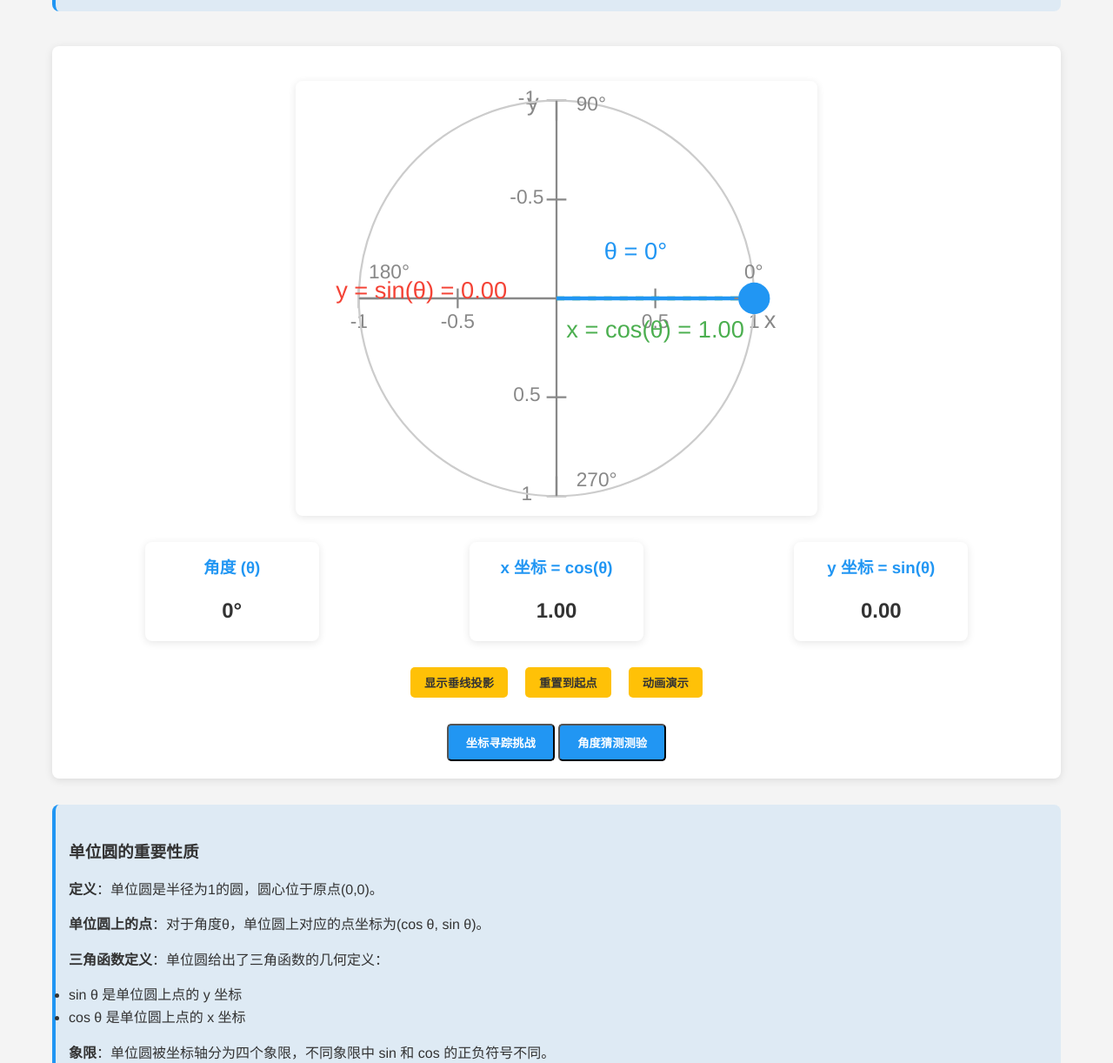
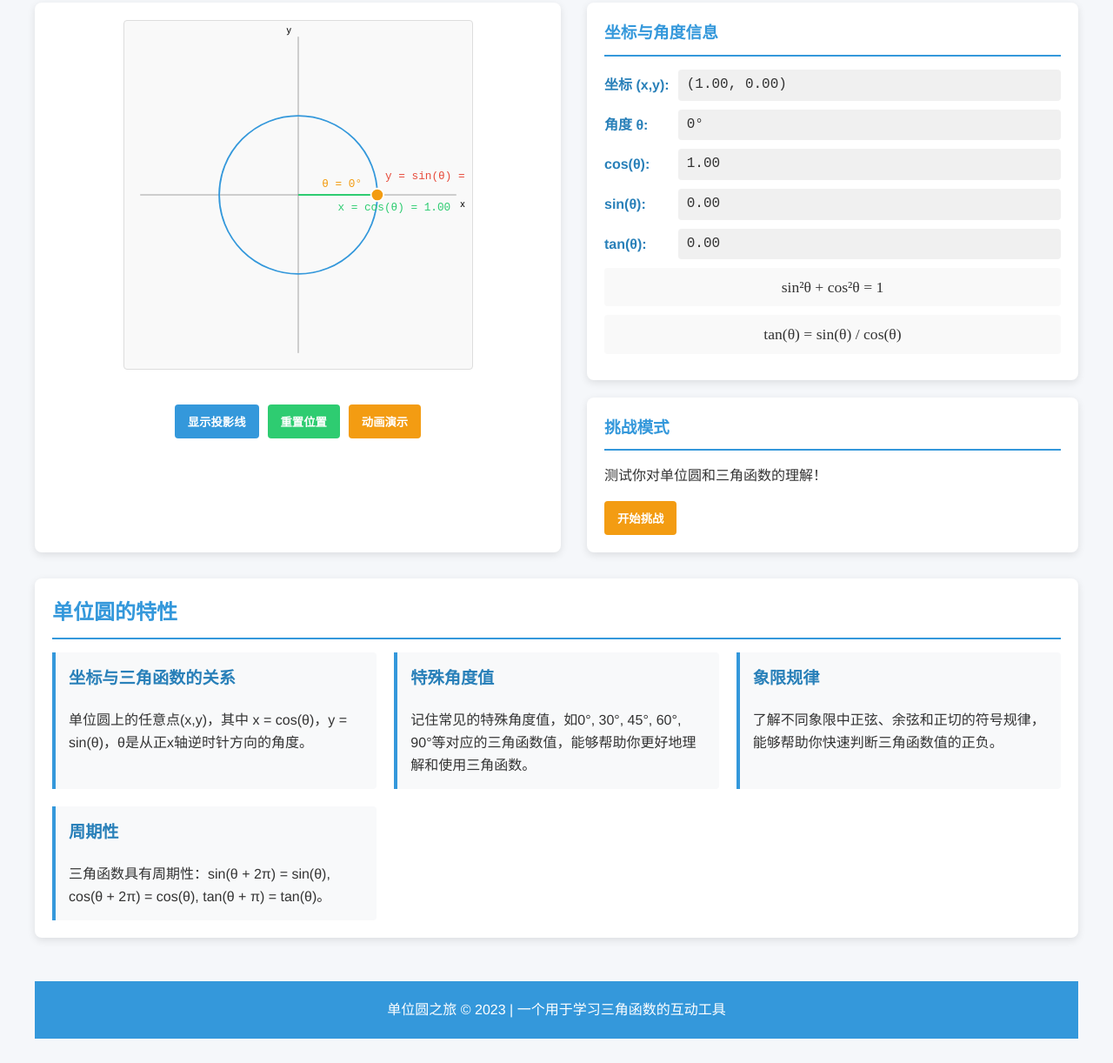
Before and after one commit to yszxh/-SVG-, a plain HTML site: page unit-circle.html in a window 1280 px wide. Shown: the part 433-1655 px from the top of the page at 87% size. Drawn offline with Linux system fonts and the light colour scheme.

Commit message:
添加单位圆之旅HTML文件

```diff
--- a/unit-circle.html
+++ b/unit-circle.html
@@ -1,277 +1,143 @@
 <!DOCTYPE html>
-<html lang="zh">
+<html lang="zh-CN">
 <head>
     <meta charset="UTF-8">
     <meta name="viewport" content="width=device-width, initial-scale=1.0">
-    <title>单位圆之旅 - 三角函数动画学习</title>
-    <link rel="stylesheet" href="css/style.css">
-    <style>
-        .canvas-container {
-            display: flex;
-            justify-content: center;
-            margin: 20px 0;
-        }
-        #unit-circle-canvas {
-            width: 100%;
-            max-width: 600px;
-            height: 500px;
-        }
-        .coordinates-info {
-            display: flex;
-            justify-content: space-around;
-            flex-wrap: wrap;
-            margin: 20px 0;
-        }
-        .info-box {
-            background-color: white;
-            padding: 15px;
-            border-radius: 8px;
-            box-shadow: var(--box-shadow);
-            margin: 10px;
-            min-width: 200px;
-            text-align: center;
-        }
-        .info-box h3 {
-            margin-top: 0;
-            color: var(--primary-color);
-        }
-        .value {
-            font-size: 24px;
-            font-weight: bold;
-            color: var(--dark-color);
-        }
-        .challenge-container {
-            text-align: center;
-            margin-top: 30px;
-        }
-        #challenge-btn {
-            margin-bottom: 15px;
-        }
-        .controls-container {
-            display: flex;
-            justify-content: center;
-            gap: 20px;
-            margin: 20px 0;
-            flex-wrap: wrap;
-        }
-        .control-btn {
-            padding: 8px 16px;
-            background-color: var(--secondary-color);
-            color: var(--dark-color);
-            border: none;
-            border-radius: 5px;
-            cursor: pointer;
-            font-weight: bold;
-            transition: all 0.3s ease;
-        }
-        .control-btn:hover {
-            background-color: #FFA000;
-            transform: scale(1.05);
-        }
-        #target-coords, #target-angle {
-            font-weight: bold;
-            color: var(--primary-color);
-        }
-        .quiz-container {
-            margin-top: 20px;
-            padding: 15px;
-            background-color: #f9f9f9;
-            border-radius: 8px;
-            display: none;
-        }
-        .quiz-options {
-            display: flex;
-            flex-wrap: wrap;
-            justify-content: center;
-            gap: 10px;
-            margin-top: 15px;
-        }
-        .quiz-option {
-            padding: 10px 15px;
-            background-color: white;
-            border: 1px solid #ddd;
-            border-radius: 5px;
-            cursor: pointer;
-            transition: all 0.3s ease;
-        }
-        .quiz-option:hover {
-            background-color: #f0f0f0;
-        }
-        .quiz-option.correct {
-            background-color: rgba(76, 175, 80, 0.2);
-            border-color: var(--success-color);
-        }
-        .quiz-option.incorrect {
-            background-color: rgba(244, 67, 54, 0.2);
-            border-color: var(--danger-color);
-        }
-    </style>
+    <title>单位圆之旅 - 三角函数交互学习</title>
+    <link rel="stylesheet" href="css/unit-circle.css">
 </head>
 <body>
     <div class="container">
-        <header>
+        <header class="header">
             <h1>单位圆之旅</h1>
-            <p>熟悉单位圆，理解圆上点的坐标与角度的关系</p>
+            <p>通过互动学习，了解单位圆与三角函数的关系</p>
         </header>
 
-        <main>
-            <section class="intro">
-                <div class="info-panel">
-                    <h3>游戏说明</h3>
-                    <p>单位圆是半径为1的圆，圆心位于原点。在单位圆上，点的坐标(x,y)与角度θ有着密切的关系：</p>
-                    <p>x = cos(θ), y = sin(θ)</p>
-                    <p>通过拖动单位圆上的蓝色点，观察坐标如何变化，以及它们与角度的关系。尝试挑战和小测验，加深你的理解！</p>
-                </div>
+        <section class="instruction-box">
+            <h2>欢迎来到单位圆之旅</h2>
+            <p>单位圆是半径为1的圆，它在理解三角函数方面起着关键作用。在这个互动工具中，你可以通过拖动点来探索单位圆上的坐标与角度的关系。</p>
+            <p>当你移动圆上的点时，观察坐标(x,y)的变化。在单位圆上，x坐标即为cos(θ)，y坐标即为sin(θ)，其中θ是角度。通过这种方式，你可以直观地理解三角函数值随角度变化的规律。</p>
         </section>
 
-            <section class="game-container">
+        <div class="game-container">
             <div class="canvas-container">
-                    <svg id="unit-circle-canvas" viewBox="-110 -110 220 220">
+                <svg id="unit-circle-canvas" viewBox="-220 -220 440 440">
+                    <!-- 网格线将由JS动态生成 -->
+                    <g id="grid-lines"></g>
+
                     <!-- 坐标轴 -->
-                        <line x1="-100" y1="0" x2="100" y2="0" stroke="#888" stroke-width="1" />
-                        <line x1="0" y1="-100" x2="0" y2="100" stroke="#888" stroke-width="1" />
+                    <line class="axis" x1="-200" y1="0" x2="200" y2="0"></line>
+                    <line class="axis" x1="0" y1="-200" x2="0" y2="200"></line>
 
-                        <!-- 坐标轴标签 -->
-                        <text x="105" y="15" font-size="12" fill="#888">x</text>
-                        <text x="-15" y="-95" font-size="12" fill="#888">y</text>
-
-                        <!-- 刻度 -->
-                        <line x1="50" y1="-5" x2="50" y2="5" stroke="#888" stroke-width="1" />
-                        <text x="50" y="15" font-size="10" fill="#888" text-anchor="middle">0.5</text>
-
-                        <line x1="100" y1="-5" x2="100" y2="5" stroke="#888" stroke-width="1" />
-                        <text x="100" y="15" font-size="10" fill="#888" text-anchor="middle">1</text>
-
-                        <line x1="-50" y1="-5" x2="-50" y2="5" stroke="#888" stroke-width="1" />
-                        <text x="-50" y="15" font-size="10" fill="#888" text-anchor="middle">-0.5</text>
-
-                        <line x1="-100" y1="-5" x2="-100" y2="5" stroke="#888" stroke-width="1" />
-                        <text x="-100" y="15" font-size="10" fill="#888" text-anchor="middle">-1</text>
-
-                        <line x1="-5" y1="50" x2="5" y2="50" stroke="#888" stroke-width="1" />
-                        <text x="-15" y="52" font-size="10" fill="#888" text-anchor="middle">0.5</text>
-
-                        <line x1="-5" y1="100" x2="5" y2="100" stroke="#888" stroke-width="1" />
-                        <text x="-15" y="102" font-size="10" fill="#888" text-anchor="middle">1</text>
-
-                        <line x1="-5" y1="-50" x2="5" y2="-50" stroke="#888" stroke-width="1" />
-                        <text x="-15" y="-48" font-size="10" fill="#888" text-anchor="middle">-0.5</text>
-
-                        <line x1="-5" y1="-100" x2="5" y2="-100" stroke="#888" stroke-width="1" />
-                        <text x="-15" y="-98" font-size="10" fill="#888" text-anchor="middle">-1</text>
+                    <!-- x轴刻度标记 -->
+                    <text x="205" y="15" font-size="12">x</text>
+                    <text x="-15" y="-205" font-size="12">y</text>
 
                     <!-- 单位圆 -->
-                        <circle cx="0" cy="0" r="100" fill="none" stroke="#ccc" stroke-width="1" />
+                    <circle class="unit-circle" cx="0" cy="0" r="100"></circle>
 
-                        <!-- 角度标记 - 会被JS更新 -->
-                        <path id="angle-arc" d="M 100 0 A 100 100 0 0 1 100 0" fill="rgba(33, 150, 243, 0.2)" stroke="none" />
+                    <!-- 特殊角度标记(将由JS动态更新) -->
+                    <g id="special-angles"></g>
 
-                        <!-- 直角三角形 -->
-                        <line id="x-line" x1="0" y1="0" x2="100" y2="0" stroke="#4CAF50" stroke-width="2" stroke-dasharray="4" />
-                        <line id="y-line" x1="100" y1="0" x2="100" y2="0" stroke="#f44336" stroke-width="2" stroke-dasharray="4" />
-                        <line id="hypotenuse" x1="0" y1="0" x2="100" y2="0" stroke="#2196F3" stroke-width="2" />
+                    <!-- 坐标投影线(将由JS控制显示) -->
+                    <line class="projection-line x-projection" id="x-projection" x1="0" y1="0" x2="0" y2="0"></line>
+                    <line class="projection-line y-projection" id="y-projection" x1="0" y1="0" x2="0" y2="0"></line>
 
-                        <!-- 从P点到x轴和y轴的垂线 -->
-                        <line id="x-projection" x1="100" y1="0" x2="100" y2="0" stroke="#f44336" stroke-width="1.5" display="none" />
-                        <line id="y-projection" x1="0" y1="0" x2="0" y2="0" stroke="#4CAF50" stroke-width="1.5" display="none" />
+                    <!-- 点到原点的连线 -->
+                    <line class="hypotenuse" id="hypotenuse" x1="0" y1="0" x2="100" y2="0"></line>
 
-                        <!-- 坐标标签 x=cos(θ) -->
-                        <text id="x-label" x="50" y="20" font-size="12" fill="#4CAF50" text-anchor="middle">x = cos(θ) = 1</text>
+                    <!-- 坐标线 -->
+                    <line class="y-line" id="y-line" x1="100" y1="0" x2="100" y2="0"></line>
+                    <line class="x-line" id="x-line" x1="0" y1="0" x2="100" y2="0"></line>
 
-                        <!-- 坐标标签 y=sin(θ) -->
-                        <text id="y-label" x="-25" y="0" font-size="12" fill="#f44336" text-anchor="end">y = sin(θ) = 0</text>
+                    <!-- 角度弧 -->
+                    <path class="angle-arc" id="angle-arc" d=""></path>
 
-                        <!-- 角度标签 -->
-                        <text id="angle-label" x="40" y="-20" font-size="12" fill="#2196F3" text-anchor="middle">θ = 0°</text>
+                    <!-- 文本标签 -->
+                    <text class="angle-label" id="angle-label" x="30" y="-10" font-size="14">0°</text>
+                    <text class="x-label" id="x-label" x="50" y="20" font-size="14">cos(θ) = 1</text>
+                    <text class="y-label" id="y-label" x="110" y="-20" font-size="14">sin(θ) = 0</text>
 
-                        <!-- 90度刻度线 -->
-                        <line x1="0" y1="-100" x2="0" y2="-90" stroke="#888" stroke-width="1" />
-                        <text x="10" y="-95" font-size="10" fill="#888">90°</text>
+                    <!-- 可拖动的点 -->
+                    <circle class="drag-point" id="drag-point" cx="100" cy="0" r="8"></circle>
+                </svg>
 
-                        <line x1="0" y1="90" x2="0" y2="100" stroke="#888" stroke-width="1" />
-                        <text x="10" y="95" font-size="10" fill="#888">270°</text>
-
-                        <line x1="-100" y1="0" x2="-90" y2="0" stroke="#888" stroke-width="1" />
-                        <text x="-95" y="-10" font-size="10" fill="#888">180°</text>
-
-                        <line x1="90" y1="0" x2="100" y2="0" stroke="#888" stroke-width="1" />
-                        <text x="95" y="-10" font-size="10" fill="#888">0°</text>
-
-                        <!-- 拖动点 -->
-                        <circle id="drag-point" cx="100" cy="0" r="8" fill="#2196F3" />
-                    </svg>
-                </div>
-
-                <div class="coordinates-info">
-                    <div class="info-box">
-                        <h3>角度 (θ)</h3>
-                        <div id="angle-value" class="value">0°</div>
-                    </div>
-                    <div class="info-box">
-                        <h3>x 坐标 = cos(θ)</h3>
-                        <div id="x-value" class="value">1.00</div>
-                    </div>
-                    <div class="info-box">
-                        <h3>y 坐标 = sin(θ)</h3>
-                        <div id="y-value" class="value">0.00</div>
+                <div class="controls">
+                    <button class="btn btn-primary" id="toggle-projections">显示投影线</button>
+                    <button class="btn btn-secondary" id="reset-point">重置位置</button>
+                    <button class="btn btn-highlight" id="animate-circle">动画演示</button>
                 </div>
             </div>
 
-                <div class="controls-container">
-                    <button id="show-projections" class="control-btn">显示垂线投影</button>
-                    <button id="reset-point" class="control-btn">重置到起点</button>
-                    <button id="animate-point" class="control-btn">动画演示</button>
+            <div class="info-panel">
+                <div class="info-box">
+                    <h3>坐标与角度信息</h3>
+                    <div class="info-grid">
+                        <span class="info-label">坐标 (x,y):</span>
+                        <span class="info-value" id="coordinates">(1.00, 0.00)</span>
+
+                        <span class="info-label">角度 θ:</span>
+                        <span class="info-value" id="angle">0°</span>
+
+                        <span class="info-label">cos(θ):</span>
+                        <span class="info-value" id="cos-value">1.00</span>
+
+                        <span class="info-label">sin(θ):</span>
+                        <span class="info-value" id="sin-value">0.00</span>
+
+                        <span class="info-label">tan(θ):</span>
+                        <span class="info-value" id="tan-value">0.00</span>
                     </div>
 
-                <div class="challenge-container">
-                    <button id="coords-challenge-btn" class="btn">坐标寻踪挑战</button>
-                    <button id="angle-quiz-btn" class="btn">角度猜测测验</button>
-
-                    <div id="coords-challenge" style="display:none;" class="quiz-container">
-                        <p>请将点拖动到以下坐标位置：<span id="target-coords">(0.5, 0.866)</span></p>
-                        <p>对应的角度约为：<span id="target-angle-hint"></span></p>
-                        <div id="coords-feedback" class="feedback" style="display:none;"></div>
+                    <div class="formulas">
+                        <div class="formula">sin²θ + cos²θ = 1</div>
+                        <div class="formula">tan(θ) = sin(θ) / cos(θ)</div>
+                    </div>
                 </div>
 
-                    <div id="angle-quiz" style="display:none;" class="quiz-container">
-                        <p>坐标为 <span id="quiz-coords">(0.5, 0.866)</span> 的点，对应的角度是多少？</p>
+                <div class="info-box">
+                    <h3>挑战模式</h3>
+                    <p>测试你对单位圆和三角函数的理解！</p>
+                    <button class="btn btn-highlight" id="start-challenge">开始挑战</button>
+
+                    <div class="quiz-container" id="quiz-container">
+                        <h4 id="quiz-question">问题将在这里显示</h4>
                         <div class="quiz-options" id="quiz-options">
                             <!-- 选项将由JS动态生成 -->
                         </div>
-                        <div id="quiz-feedback" class="feedback" style="display:none;"></div>
+                        <div class="feedback" id="quiz-feedback"></div>
+                    </div>
+                </div>
+            </div>
+        </div>
+
+        <section class="properties-box">
+            <h2>单位圆的特性</h2>
+            <div class="properties-list">
+                <div class="property-item">
+                    <h3>坐标与三角函数的关系</h3>
+                    <p>单位圆上的任意点(x,y)，其中 x = cos(θ)，y = sin(θ)，θ是从正x轴逆时针方向的角度。</p>
+                </div>
+
+                <div class="property-item">
+                    <h3>特殊角度值</h3>
+                    <p>记住常见的特殊角度值，如0°, 30°, 45°, 60°, 90°等对应的三角函数值，能够帮助你更好地理解和使用三角函数。</p>
+                </div>
+
+                <div class="property-item">
+                    <h3>象限规律</h3>
+                    <p>了解不同象限中正弦、余弦和正切的符号规律，能够帮助你快速判断三角函数值的正负。</p>
+                </div>
+
+                <div class="property-item">
+                    <h3>周期性</h3>
+                    <p>三角函数具有周期性：sin(θ + 2π) = sin(θ), cos(θ + 2π) = cos(θ), tan(θ + π) = tan(θ)。</p>
                 </div>
             </div>
         </section>
 
-            <section class="info-panel">
-                <h3>单位圆的重要性质</h3>
-                <p><strong>定义</strong>：单位圆是半径为1的圆，圆心位于原点(0,0)。</p>
-                <p><strong>单位圆上的点</strong>：对于角度θ，单位圆上对应的点坐标为(cos θ, sin θ)。</p>
-                <p><strong>三角函数定义</strong>：单位圆给出了三角函数的几何定义：
-                    <ul>
-                        <li>sin θ 是单位圆上点的 y 坐标</li>
-                        <li>cos θ 是单位圆上点的 x 坐标</li>
-                    </ul>
-                </p>
-                <p><strong>象限</strong>：单位圆被坐标轴分为四个象限，不同象限中 sin 和 cos 的正负符号不同。</p>
-                <p><strong>重要角度值</strong>：
-                    <ul>
-                        <li>0°: (1, 0)</li>
-                        <li>90°: (0, 1)</li>
-                        <li>180°: (-1, 0)</li>
-                        <li>270°: (0, -1)</li>
-                        <li>30°: (√3/2, 1/2) ≈ (0.866, 0.5)</li>
-                        <li>45°: (√2/2, √2/2) ≈ (0.707, 0.707)</li>
-                        <li>60°: (1/2, √3/2) ≈ (0.5, 0.866)</li>
-                    </ul>
-                </p>
-            </section>
-
-            <a href="index.html" class="home-link btn">返回首页</a>
-        </main>
-
-        <footer>
-            <p>版权所有：邹雨辰@2025</p>
+        <footer class="footer">
+            <p>单位圆之旅 &copy; 2023 | 一个用于学习三角函数的互动工具</p>
         </footer>
     </div>
 
```
Lines whose indentation alone changed are shown as unchanged.
